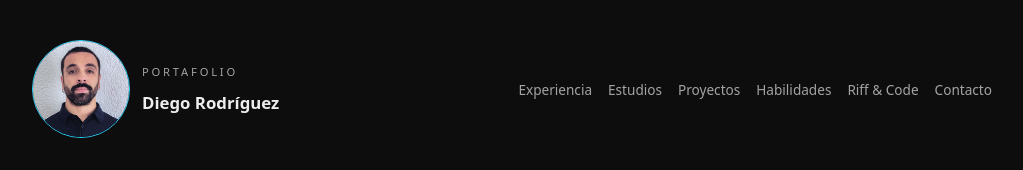
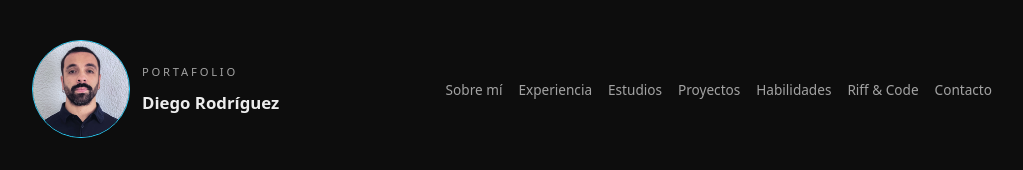
Before and after one commit to diegoroselrodriguez/my-portfolio, a React (Vite) app: page / in a window 1280 px wide. Shown: the top 170 px of the page, without its empty margins (128-1151 px from the left). Built offline with nearby package versions, Linux system fonts and the light colour scheme.

Commit message:
Update Header.tsx

```diff
--- a/src/components/Header.tsx
+++ b/src/components/Header.tsx
@@ -20,6 +20,7 @@ export default function Header() {
       </div>
 
       <nav className="nav">
+        <a href="#about">Sobre mí</a>
         <a href="#experience">Experiencia</a>
         <a href="#education">Estudios</a>
         <a href="#projects">Proyectos</a>
```
